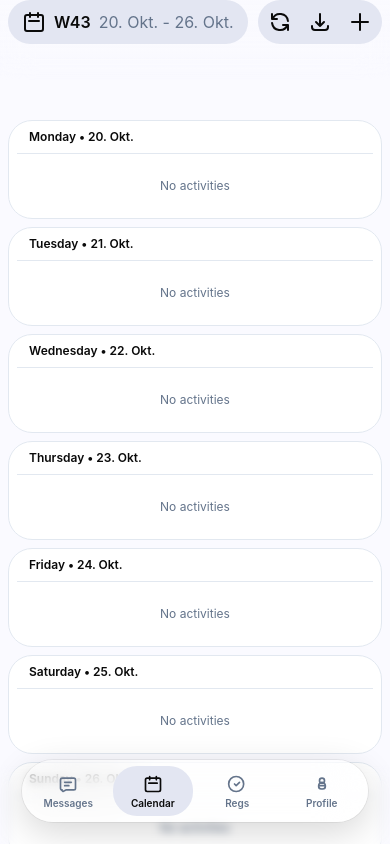
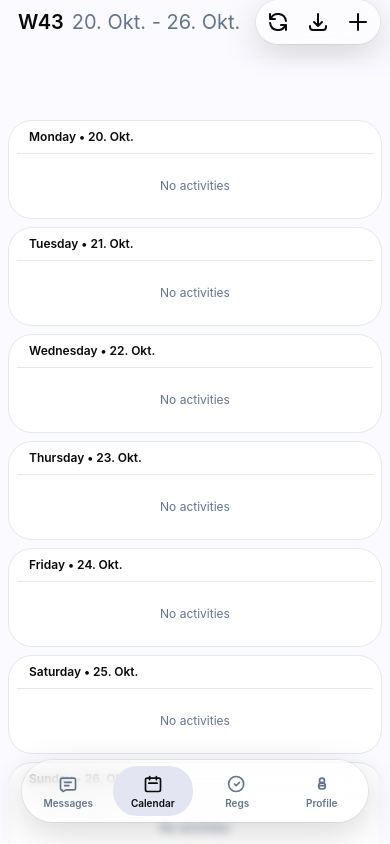
Before and after one commit to meierac/wochenschau, a Svelte app: page / in a window 390 px wide. Built offline with nearby package versions, Linux system fonts and the light colour scheme.

Commit message:
Refine mobile header week picker styling

```diff
--- a/src/App.svelte
+++ b/src/App.svelte
@@ -852,13 +852,13 @@
         <div class="h-screen flex flex-col pb-0 relative overflow-hidden">
             <!-- Mobile Header -->
             <div
-                class="absolute top-0 left-0 right-0 z-10 bg-gradient-to-b from-background/100 to-transparent px-2 pb-9 backdrop-blur-lg pointer-events-none"
+                class="absolute top-0 left-0 right-0 z-10 bg-gradient-to-b from-background/100 to-transparent pr-3 pl-1 pb-9 backdrop-blur-lg pointer-events-none"
                 style="padding-top: calc(0rem + env(safe-area-inset-top)); mask-image: linear-gradient(to bottom, rgba(0,0,0,1) 0%, rgba(0,0,0,1) 70%, rgba(0,0,0,0) 100%); -webkit-mask-image: linear-gradient(to bottom, rgba(0,0,0,1) 0%, rgba(0,0,0,1) 70%, rgba(0,0,0,0) 100%);"
             >
                 <div class="flex items-center justify-between gap-0.5">
                     {#if currentPage === "calendar"}
                         <div
-                            class="pointer-events-auto flex items-center border-muted bg-secondary rounded-3xl p-0.5"
+                            class="pointer-events-auto flex items-center p-0.5"
                         >
                             <button
                                 on:click={() => (showWeekPicker = true)}
@@ -867,7 +867,7 @@
                                 title={`Pick week · ${currentWeekDateRange}`}
                                 type="button"
                             >
-                                <span
+                                <!-- <span
                                     class="flex h-6 w-6 shrink-0 items-center justify-center"
                                 >
                                     <svg
@@ -883,15 +883,15 @@
                                             d="M8 7V3m8 4V3m-9 8h10M5 21h14a2 2 0 002-2V7a2 2 0 00-2-2H5a2 2 0 00-2 2v12a2 2 0 002 2z"
                                         />
                                     </svg>
-                                </span>
+                                </span> -->
 
                                 <span
-                                    class="block text-md font-semibold leading-none whitespace-nowrap"
+                                    class="block text-xl font-semibold leading-none whitespace-nowrap"
                                 >
                                     W{$currentWeek}
                                 </span>
                                 <span
-                                    class="block text-md leading-none text-muted-foreground whitespace-nowrap"
+                                    class="block text-xl leading-none text-muted-foreground whitespace-nowrap"
                                 >
                                     {currentWeekDateRange}
                                 </span>
@@ -906,7 +906,7 @@
                     {/if}
 
                     <div
-                        class="pointer-events-auto flex items-center border-muted bg-secondary rounded-3xl p-0.5"
+                        class="pointer-events-auto flex items-center floating-glass-surface floating-glass-pill p-0.5"
                     >
                         {#if currentPage === "calendar"}
                             <button
```
